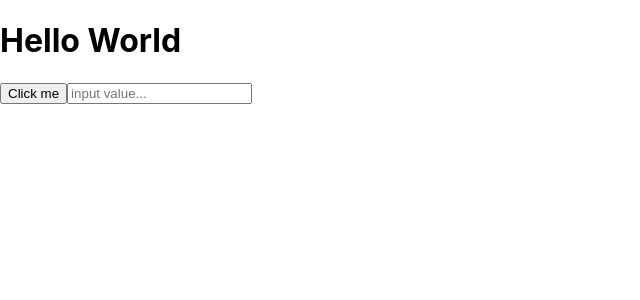
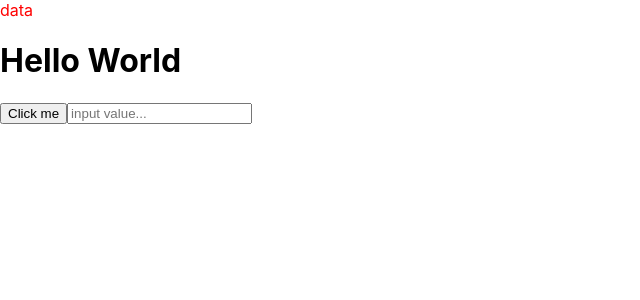
Before and after one commit to Gapotchenko-Yakov/javascript-testing, a React (Create React App) app in the folder react-testing-lib-example/: page / in a window 1280 px wide. Shown: the top 300 px of the page, without its empty margins (0-640 px from the left). Built offline with nearby package versions, Linux system fonts and the light colour scheme.

Commit message:
Write test using screen.findByText query

```diff
--- a/react-testing-lib-example/src/App.js
+++ b/react-testing-lib-example/src/App.js
@@ -1,9 +1,17 @@
 import logo from "./logo.svg";
 import "./App.css";
+import { useEffect, useState } from "react";
 
 function App() {
+  const [data, setData] = useState(null);
+
+  useEffect(() => {
+    setTimeout(() => setData({}), 100);
+  }, []);
+
   return (
     <div>
+      {data && <div style={{ color: "red" }}>data</div>}
       <h1>Hello World</h1>
       <button>Click me</button>
       <input type="text" placeholder="input value..." />
```
Also changed, not shown: 2 other files (tests, documents, lock files or other folders).
